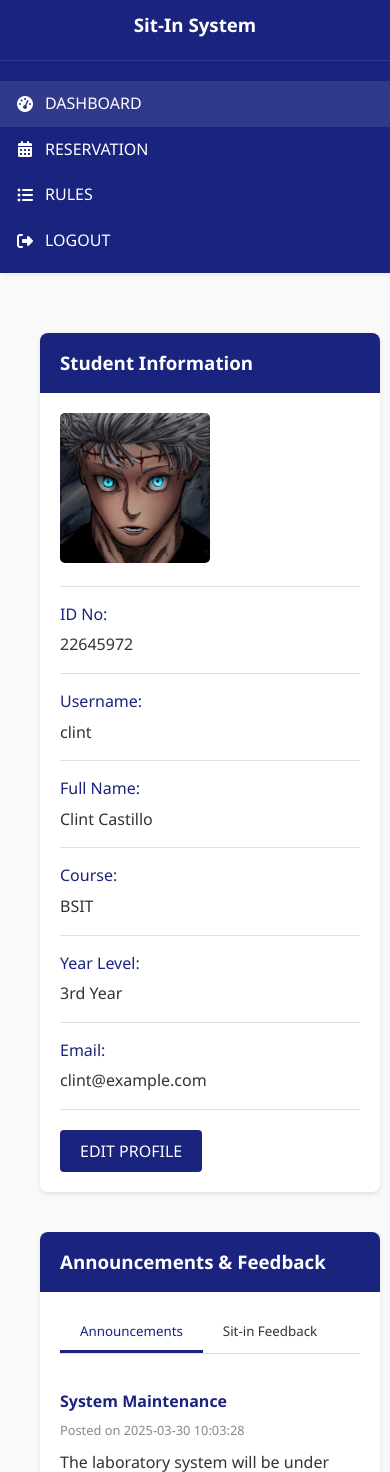
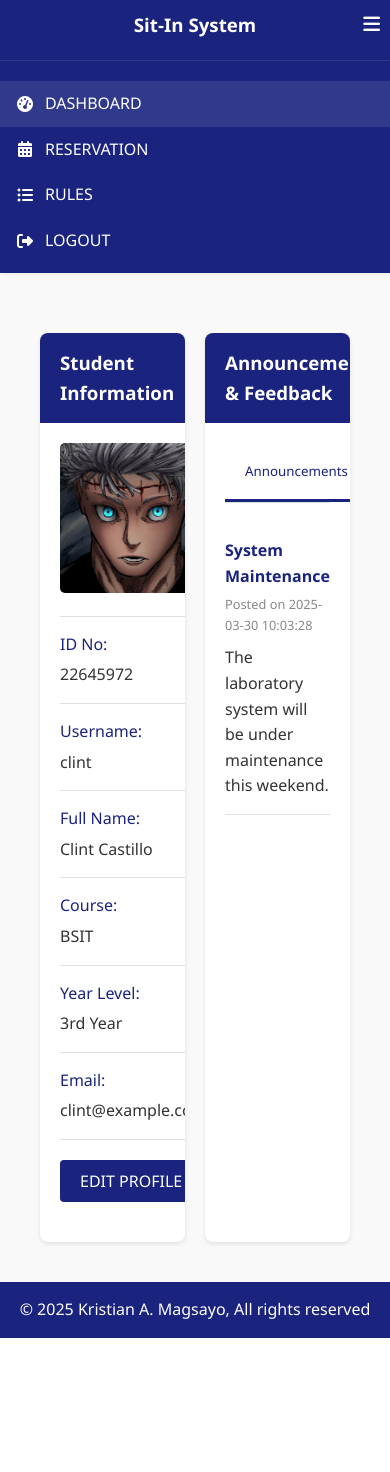
Before and after one commit to kwstian/Sit-In-Monitoring-System, a Flask app: page /dashboard in a window 390 px wide. Shown: the top 1472 px of the page. After the commit the page ends 1338 px from the top, so only its background shows below. Run offline with Flask 3, Linux system fonts and the light colour scheme; a user stored in the database is signed in; data comes from the database, SQL or seed files in the repository; both versions use the stored data as it was after the commit.

Commit message:
Enhance UI/UX: Improved responsiveness, added collapsible sidebar animation, implemented a footer, and adjusted layout for better visual consistency.
Replit-Commit-Author: Agent
Replit-Commit-Session-Id: ae29be21-2ec8-425f-a7f6-d3596cf452ce
Replit-Commit-Screenshot-Url: https://storage.googleapis.com/screenshot-production-us-central1/fbf0bd87-578c-4585-a332-4b3c28d64f11/9c4f2df7-016a-404e-9ede-68db05bce032.jpg

```diff
--- a/static/css/style.css
+++ b/static/css/style.css
@@ -227,16 +227,44 @@ body {
     color: var(--white);
     padding: 20px 0;
     box-shadow: 2px 0 5px rgba(0, 0, 0, 0.1);
+    transition: width 0.3s ease;
+    position: relative;
+}
+
+.sidebar.collapsed {
+    width: 70px;
+}
+
+.sidebar-toggle {
+    position: absolute;
+    top: 10px;
+    right: 10px;
+    color: white;
+    background: none;
+    border: none;
+    font-size: 1.2rem;
+    cursor: pointer;
+    z-index: 10;
 }
 
 .sidebar-logo {
     text-align: center;
     padding: 0 20px 20px;
     border-bottom: 1px solid rgba(255, 255, 255, 0.1);
+    cursor: pointer;
 }
 
 .sidebar-logo img {
     height: 60px;
+}
+
+.sidebar-logo h3 {
+    transition: opacity 0.3s ease;
+}
+
+.sidebar.collapsed .sidebar-logo h3 {
+    opacity: 0;
+    white-space: nowrap;
 }
 
 .sidebar-nav {
@@ -250,6 +278,7 @@ body {
     color: var(--white);
     text-decoration: none;
     transition: background-color 0.3s;
+    white-space: nowrap;
 }
 
 .sidebar-nav a:hover,
@@ -261,6 +290,15 @@ body {
     margin-right: 10px;
     width: 20px;
     text-align: center;
+}
+
+.sidebar-nav span {
+    transition: opacity 0.3s ease;
+}
+
+.sidebar.collapsed .sidebar-nav span {
+    opacity: 0;
+    display: none;
 }
 
 .content-area {
--- a/static/js/main.js
+++ b/static/js/main.js
@@ -1,5 +1,23 @@
 // Wait for DOM to be fully loaded
 document.addEventListener('DOMContentLoaded', function() {
+    // Sidebar collapsing functionality
+    const sidebarToggle = document.getElementById('sidebarToggle');
+    const sidebar = document.getElementById('sidebar');
+
+    if (sidebarToggle && sidebar) {
+        // Check if there's a saved state in localStorage
+        const sidebarState = localStorage.getItem('sidebarCollapsed');
+        if (sidebarState === 'true') {
+            sidebar.classList.add('collapsed');
+        }
+
+        sidebarToggle.addEventListener('click', function() {
+            sidebar.classList.toggle('collapsed');
+            // Save the state in localStorage
+            localStorage.setItem('sidebarCollapsed', sidebar.classList.contains('collapsed'));
+        });
+    }
+
     // Tab functionality
     const tabs = document.querySelectorAll('.tab');
     const tabContents = document.querySelectorAll('.tab-content');
--- a/templates/base.html
+++ b/templates/base.html
@@ -6,8 +6,28 @@
     <title>Sit-In Monitoring System</title>
     <link rel="stylesheet" href="{{ url_for('static', filename='css/style.css') }}">
     <link rel="stylesheet" href="https://cdnjs.cloudflare.com/ajax/libs/font-awesome/6.4.0/css/all.min.css">
+    <style>
+        .footer {
+            background-color: #1a237e;
+            color: white;
+            text-align: center;
+            padding: 15px;
+            width: 100%;
+            margin-top: auto;
+        }
+        .wrapper {
+            min-height: 100vh;
+            display: flex;
+            flex-direction: column;
+        }
+        .content-wrapper {
+            flex: 1;
+        }
+    </style>
 </head>
 <body>
+    <div class="wrapper">
+        <div class="content-wrapper">
             {% block auth_container %}
             {% endblock %}
 
@@ -16,6 +36,12 @@
 
             {% block main_container %}
             {% endblock %}
+        </div>
+
+        <footer class="footer">
+            <p>&copy; 2025 Kristian A. Magsayo, All rights reserved</p>
+        </footer>
+    </div>
 
     <script src="{{ url_for('static', filename='js/main.js') }}"></script>
 </body>
--- a/templates/dashboard.html
+++ b/templates/dashboard.html
@@ -3,22 +3,25 @@
 {% block dashboard_layout %}
 <div class="dashboard">
     <!-- Sidebar -->
-    <div class="sidebar">
-        <div class="sidebar-logo">
+    <div class="sidebar" id="sidebar">
+        <button class="sidebar-toggle" id="sidebarToggle">
+            <i class="fas fa-bars"></i>
+        </button>
+        <div class="sidebar-logo" onclick="window.location.href='{{ url_for('index') }}'">
             <h3>Sit-In System</h3>
         </div>
         <div class="sidebar-nav">
             <a href="{{ url_for('dashboard') }}" class="active">
-                <i class="fas fa-tachometer-alt"></i> DASHBOARD
+                <i class="fas fa-tachometer-alt"></i> <span>DASHBOARD</span>
             </a>
             <a href="{{ url_for('reservation') }}">
-                <i class="fas fa-calendar-alt"></i> RESERVATION
+                <i class="fas fa-calendar-alt"></i> <span>RESERVATION</span>
             </a>
             <a href="{{ url_for('rules') }}">
-                <i class="fas fa-list-ul"></i> RULES
+                <i class="fas fa-list-ul"></i> <span>RULES</span>
             </a>
             <a href="{{ url_for('logout') }}">
-                <i class="fas fa-sign-out-alt"></i> LOGOUT
+                <i class="fas fa-sign-out-alt"></i> <span>LOGOUT</span>
             </a>
         </div>
     </div>
@@ -38,9 +41,9 @@
                 {% endwith %}
             </div>
 
-            <div class="profile-section">
+            <div class="profile-section" style="display: grid; grid-template-columns: 1fr 1fr; gap: 20px;">
                 <!-- Student Information Card -->
-                <div class="card">
+                <div class="card" style="height: 100%;">
                     <div class="card-header">
                         <h3>Student Information</h3>
                     </div>
@@ -87,7 +90,7 @@
                 </div>
 
                 <!-- Announcements and Feedback Card -->
-                <div class="card">
+                <div class="card" style="height: 100%;">
                     <div class="card-header">
                         <h3>Announcements & Feedback</h3>
                     </div>
```
Also changed, not shown: templates/edit_reservation.html (+9 -6 lines), templates/reservation.html (+9 -6 lines), templates/rules.html (+9 -6 lines), sitin_monitoring.db, static/uploads/1_yutaxgojo.jpg (added). Lines whose indentation alone changed are shown as unchanged.
